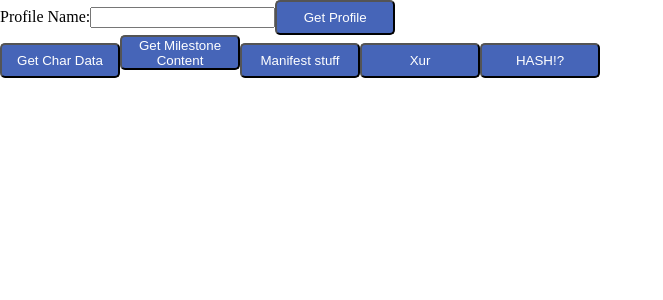
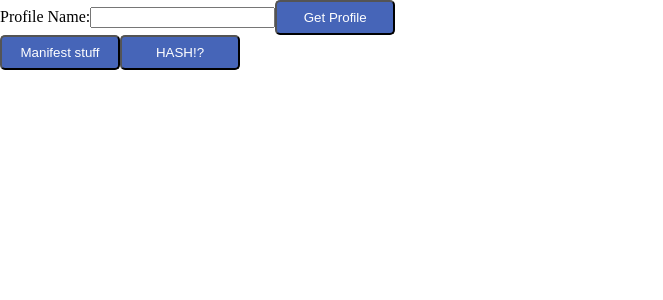
Before and after one commit to CrashXVII/project-fireteam, a React (Create React App) app: page / in a window 1280 px wide. Shown: the top 300 px of the page, without its empty margins (0-663 px from the left). Built offline with nearby package versions, Linux system fonts and the light colour scheme.

Commit message:
Removed some api testing calls

```diff
--- a/src/App.js
+++ b/src/App.js
@@ -1,7 +1,6 @@
 import React, { Component } from 'react';
 import styled from 'styled-components';
 import ProfileSearch from './ProfileSearch';
-import MilestoneList from './MilestoneList';
 
 const Button = styled.button`
   border-radius: 5px;
@@ -63,7 +62,7 @@ export default class App extends Component {
   int32 = (x) => {
     let y = x;
     if (y > 0xFFFFFFFFF) {
-      console.log('Error too big');
+      throw new Error('Hash too big');
     }
     if (y > 0x7FFFFFFF) {
       y = 0x100000000 - x;
@@ -76,21 +75,12 @@ export default class App extends Component {
     return y;
   }
 
-  getProfile = async (e) => {
+  getProfiles = async (e) => {
     e.preventDefault();
     const { charSearch } = this.state;
     const profileList = await this.apiCall(`/Platform/Destiny2/SearchDestinyPlayer/all/${charSearch}/`);
     this.setState({
       profileList,
-    });
-  };
-
-  getCharacterData = async () => {
-    const charData = await this.apiCall(
-      '/Platform/Destiny2/1/Profile/4611686018434143187/Character/2305843009271724646/?components=Characters,CharacterProgressions',
-    );
-    this.setState({
-      charData,
     });
   };
 
@@ -117,13 +107,6 @@ export default class App extends Component {
     this.setState({ manifest });
   }
 
-  getXur = async () => {
-    const xur = await this.apiCall(
-      '/Platform/Destiny2/Vendors/?components=402',
-    );
-    this.setState({ xur });
-  }
-
   render() {
     const {
       charSearch,
@@ -134,25 +117,17 @@ export default class App extends Component {
         <ProfileSearch
           charSearch={charSearch}
           profileList={profileList}
-          getProfile={this.getProfile}
+          getProfiles={this.getProfiles}
+          getCharData={this.getCharacterData}
           handleInput={this.handleInput}
         />
         <div>
-          <Button type="button" onClick={this.getCharacterData}>
-            Get Char Data
-          </Button>
-          <Button type="button" onClick={this.getMilestoneContent}>
-            Get Milestone Content
-          </Button>
           <Button type="button" onClick={this.getManifestData}>
             Manifest stuff
           </Button>
-          <Button type="button" onClick={this.getXur}>
-            Xur
-          </Button>
           <Button
             type="button"
-            onClick={() => this.getFromDB("item", 3141979346)}
+            onClick={() => this.getFromDB('item', 3141979346)}
           >
             HASH!?
           </Button>
--- a/src/ProfileList.js
+++ b/src/ProfileList.js
@@ -5,14 +5,6 @@ import styled from 'styled-components';
 const Ul = styled.ul`
   list-style: none;
   padding: 0;
-
-`;
-
-const Button = styled.button`
-  background: none;
-  display: grid;
-  grid-template-columns: auto 1fr;
-  width: 100%;
 `;
 
 const Li = styled.li`
@@ -24,19 +16,17 @@ const Li = styled.li`
   }
 `;
 
-const Profile = ({ profile }) => (
-  <Li>
-    <Button type="button">
-      <img src={`https://www.bungie.net${profile.iconPath}`} alt="platform logo" />
-      <p>{profile.displayName}</p>
-    </Button>
+const Profile = ({ profile, getCharData }) => (
+  <Li onClick={getCharData}>
+    <img src={`https://www.bungie.net${profile.iconPath}`} alt="platform logo" />
+    <span>{profile.displayName}</span>
   </Li>
 );
 
-const ProfileList = ({ profileList }) => (
+const ProfileList = ({ profileList, getCharData }) => (
   <Ul>
     {profileList.map(profile => (
-      <Profile key={profile.membershipId} profile={profile} />
+      <Profile key={profile.membershipId} profile={profile} getCharData={getCharData} />
     ))}
   </Ul>
 );
@@ -47,6 +37,7 @@ ProfileList.defaultProps = {
 
 ProfileList.propTypes = {
   profileList: PropTypes.arrayOf(PropTypes.object),
+  getCharData: PropTypes.func.isRequired,
 };
 
 Profile.defaultProps = {
@@ -54,7 +45,10 @@ Profile.defaultProps = {
 };
 
 Profile.propTypes = {
-  profile: PropTypes.objectOf(PropTypes.oneOfType([PropTypes.string, PropTypes.number])),
+  getCharData: PropTypes.func.isRequired,
+  profile: PropTypes.objectOf(
+    PropTypes.oneOfType([PropTypes.string, PropTypes.number]),
+  ),
 };
 
 
--- a/src/ProfileSearch.js
+++ b/src/ProfileSearch.js
@@ -21,11 +21,11 @@ const Wrapper = styled.div`
 `;
 
 const ProfileSearch = ({
-  charSearch, profileList, getProfile, handleInput,
+  charSearch, profileList, getProfiles, handleInput, getCharData,
 }) => (
   <Wrapper>
     <div>
-      <form onSubmit={getProfile}>
+      <form onSubmit={getProfiles}>
         <label htmlFor="search">
               Profile Name:
           <input
@@ -38,7 +38,7 @@ const ProfileSearch = ({
         <Button type="submit">Get Profile</Button>
       </form>
       {profileList.length > 0 && (
-      <ProfileList profileList={profileList} />
+      <ProfileList profileList={profileList} getCharData={getCharData} />
       )}
     </div>
     <div />
@@ -48,7 +48,8 @@ const ProfileSearch = ({
 ProfileSearch.propTypes = {
   charSearch: PropTypes.string.isRequired,
   profileList: PropTypes.arrayOf(PropTypes.object),
-  getProfile: PropTypes.func.isRequired,
+  getProfiles: PropTypes.func.isRequired,
+  getCharData: PropTypes.func.isRequired,
   handleInput: PropTypes.func.isRequired,
 };
 
```
